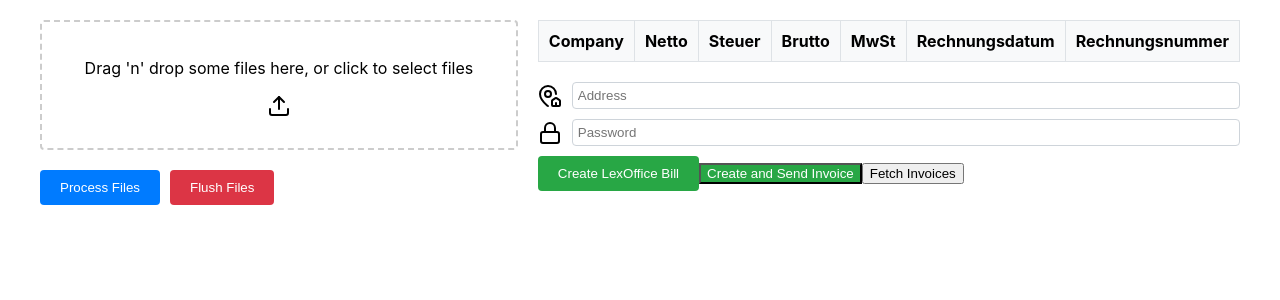
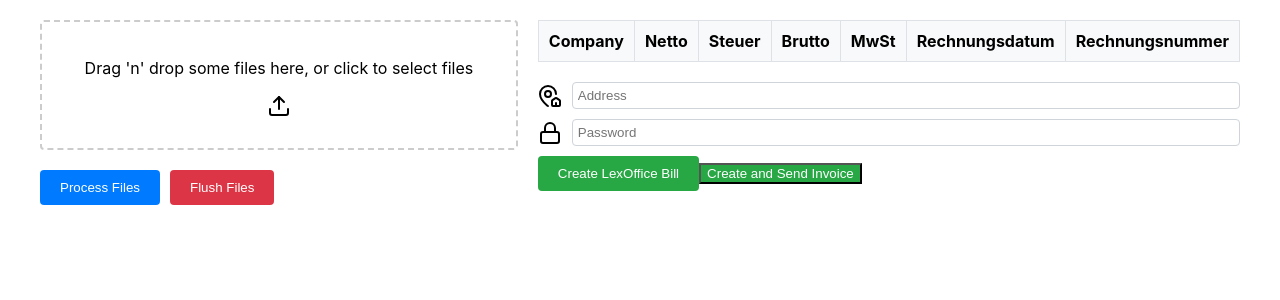
Before and after one commit to D0MI-1/OCRWebsite, a React (Create React App) app: page / in a window 1280 px wide. Shown: the top 300 px of the page. Built offline with nearby package versions, Linux system fonts and the light colour scheme.

Commit message:
Working solution for creating an invoice

```diff
--- a/src/OCRGemini.js
+++ b/src/OCRGemini.js
@@ -32,7 +32,7 @@ const OCRGemini = () => {
         setKeywordResults(prevResults => ({
             ...prevResults,
             [keyword]: prevResults[keyword].map((result, index) =>
-                index === fileIndex ? { ...result, value } : result
+                index === fileIndex ? {...result, value} : result
             )
         }));
     };
@@ -43,7 +43,7 @@ const OCRGemini = () => {
         setKeywordResults({});
     };
 
-    const { getRootProps, getInputProps, isDragActive } = useDropzone({ onDrop });
+    const {getRootProps, getInputProps, isDragActive} = useDropzone({onDrop});
 
     const accumulateResults = (fileResults) => {
         const accumulated = {};
@@ -102,17 +102,17 @@ const OCRGemini = () => {
                         newKeywordResults[keyword] = [];
                     }
                     const jsonKey = Object.keys(keyMapping).find(key => keyMapping[key] === keyword);
-                        newKeywordResults[keyword].push({ value: accumulatedResult[jsonKey] || '' });
+                    newKeywordResults[keyword].push({value: accumulatedResult[jsonKey] || ''});
                 });
 
             } catch (error) {
                 console.error("Error during file processing:", error);
-                newOCRResults.push({ error: error.message });
+                newOCRResults.push({error: error.message});
                 displayKeywords.forEach(keyword => {
                     if (!newKeywordResults[keyword]) {
                         newKeywordResults[keyword] = [];
                     }
-                    newKeywordResults[keyword].push({ value: 'Error', error: true });
+                    newKeywordResults[keyword].push({value: 'Error', error: true});
                 });
             }
         }
@@ -160,7 +160,7 @@ const OCRGemini = () => {
         return new Promise((resolve, reject) => {
             pdf.getPage(num).then(page => {
                 const scale = 1.5;
-                const viewport = page.getViewport({ scale: scale });
+                const viewport = page.getViewport({scale: scale});
                 const canvas = document.createElement('canvas');
                 const canvasContext = canvas.getContext('2d');
                 canvas.height = viewport.height || viewport.viewBox[3];
@@ -199,8 +199,8 @@ const OCRGemini = () => {
                 contents: [
                     {
                         parts: [
-                            { text: prompt },
-                            { inlineData: { mimeType: "image/jpeg", data: base64Image } }
+                            {text: prompt},
+                            {inlineData: {mimeType: "image/jpeg", data: base64Image}}
                         ]
                     }
                 ]
@@ -216,7 +216,7 @@ const OCRGemini = () => {
                 return extractedJson;
             } else {
                 console.error("Unexpected response structure:", response.data);
-                throw new Error("Unexpected response format from Gemini API");
+                //throw new Error("Unexpected response format from Gemini API");
             }
         } catch (error) {
             console.error("Gemini API error:", error.response ? error.response.data : error.message);
@@ -247,7 +247,7 @@ const OCRGemini = () => {
             throw new Error("Failed to extract valid JSON from the response");
         }
     };
-
+    // eslint-disable-next-line react-hooks/exhaustive-deps
     const verifyCalculations = (result, newKeywordResults) => {
         const netto = parseFloat(result.netto_amount.replace(',', '.'));
         const brutto = parseFloat(result.brutto_amount.replace(',', '.'));
@@ -307,6 +307,7 @@ const OCRGemini = () => {
         let remarkText = "Bei Fragen stehen wir Ihnen gerne zur Verfügung.";
         const date = new Date();
         const formattedDate = date.toISOString().split('T')[0];
+        // eslint-disable-next-line react-hooks/exhaustive-deps
         const timePart = "T00:00:07.480+02:00";
         const finalDate = getCurrentFormattedDate();
 
@@ -489,7 +490,11 @@ const OCRGemini = () => {
     //                         >
     //                             Create and Send Invoice
     //                         </button>-->
-    // *//
+//
+//    <button onClick={handleFetchInvoices} className="fetch-invoices-button">
+//        Fetch Invoices
+//    </button>
+//     *//
 
     const fetchInvoices = async () => {
         try {
@@ -497,7 +502,7 @@ const OCRGemini = () => {
                 headers: {
                     'Accept': 'application/json'
                 },
-                params: { page: 0, size: 100 }
+                params: {page: 0, size: 100}
             });
 
             console.log('Fetched invoices:', response.data);
@@ -510,7 +515,7 @@ const OCRGemini = () => {
             throw error;
         }
     };
-
+    // eslint-disable-next-line react-hooks/exhaustive-deps
     const handleFetchInvoices = async () => {
         try {
             const invoices = await fetchInvoices();
@@ -533,14 +538,14 @@ const OCRGemini = () => {
                         ) : (
                             <p>Drag 'n' drop some files here, or click to select files</p>
                         )}
-                        <Upload className="upload-icon" />
+                        <Upload className="upload-icon"/>
                     </div>
                     <ul className="file-list">
                         {files.map((file, index) => (
                             <li key={index} className="file-item">
                                 <span>{file.name}</span>
                                 <button onClick={() => removeFile(index)} className="delete-button">
-                                    <Trash2 size={18} />
+                                    <Trash2 size={18}/>
                                 </button>
                             </li>
                         ))}
@@ -617,9 +622,6 @@ const OCRGemini = () => {
                         >
                             Create and Send Invoice
                         </button>
-                        <button onClick={handleFetchInvoices } className="fetch-invoices-button">
-                            Fetch Invoices
-                        </button>
                     </div>
                 </div>
             </div>
```
Lines whose indentation alone changed are shown as unchanged.
